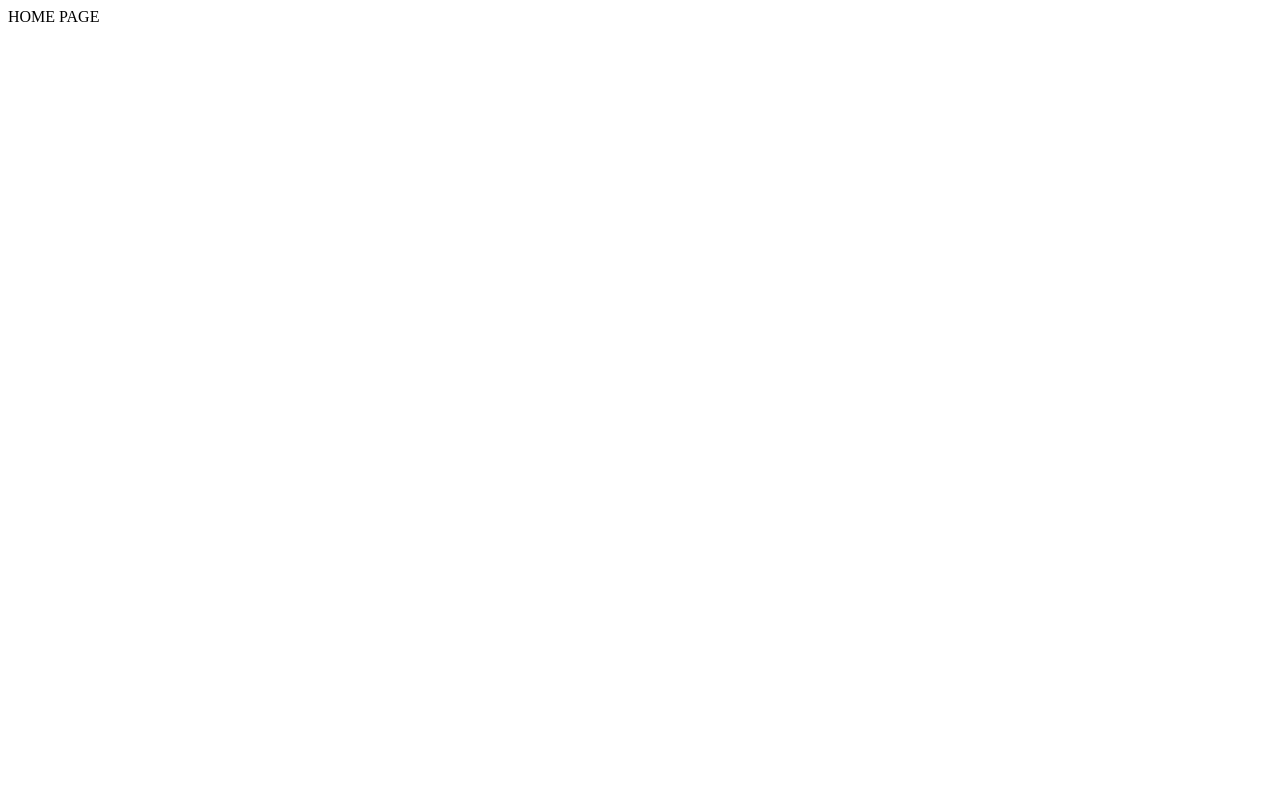
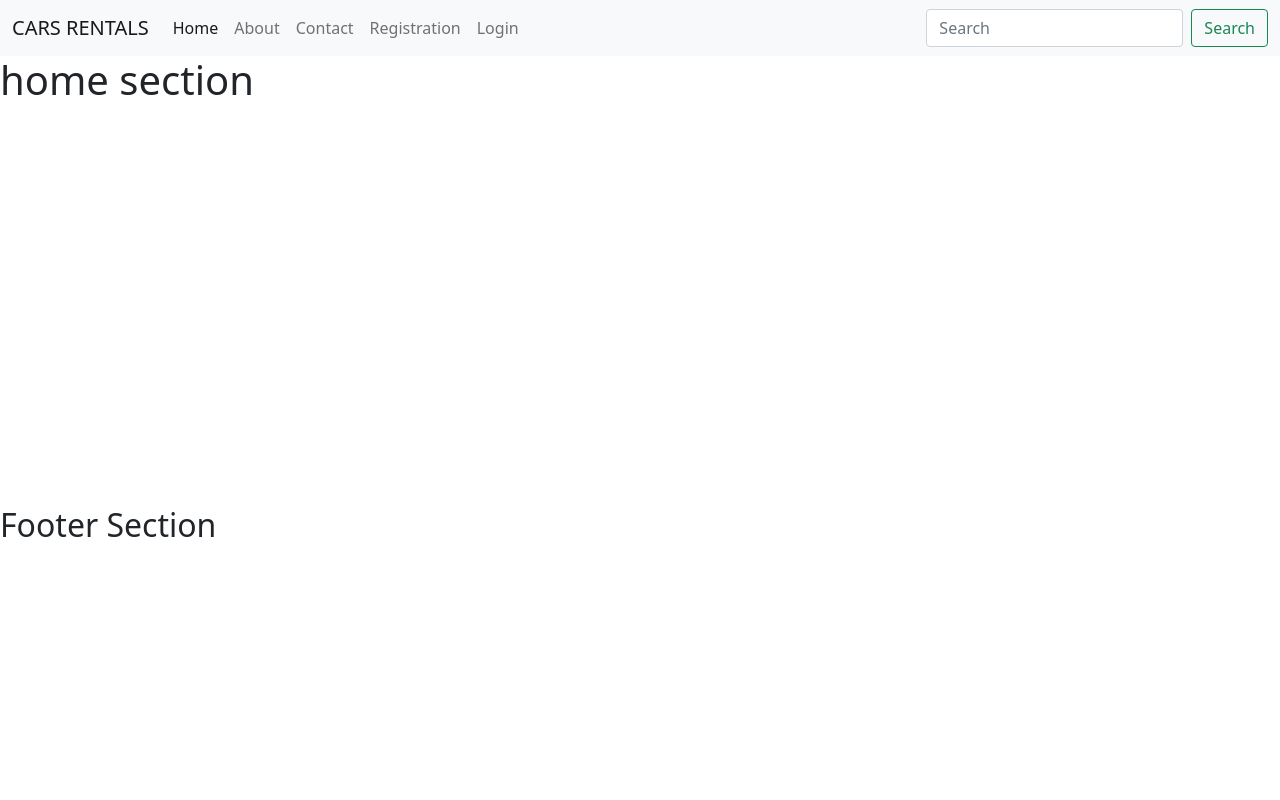
Before and after one commit to harshalthakre123/django_practice, a Django app: page / in a window 1280 px wide. Before the commit the page is almost empty. Run offline with Django 5.2, Linux system fonts and the light colour scheme.

Commit message:
template cutting basics and added files

```diff
--- a/Commands.py
+++ b/Commands.py
@@ -26,7 +26,7 @@
 
 
 
-# for dom in django.
+# for dom in django or to run projects(App).
 
 # Now in settings inside installed Apps register your app.
 # add---->"App name"
--- /dev/null
+++ b/temp_cutting/newproj/newapp/templates/about.html
@@ -0,0 +1 @@
+{% extends "common.html" %}
--- /dev/null
+++ b/temp_cutting/newproj/newapp/templates/common.html
@@ -0,0 +1,80 @@
+<!doctype html>
+<html lang="en">
+  <head>
+    <meta charset="utf-8">
+    <meta name="viewport" content="width=device-width, initial-scale=1">
+
+    <link href="https://cdn.jsdelivr.net/npm/bootstrap@5.0.2/dist/css/bootstrap.min.css" rel="stylesheet" integrity="sha384-EVSTQN3/azprG1Anm3QDgpJLIm9Nao0Yz1ztcQTwFspd3yD65VohhpuuCOmLASjC" crossorigin="anonymous">
+
+    <title>common.html</title>
+  </head>
+  <body>
+    <nav class="navbar navbar-expand-lg navbar-light bg-light">
+        <div class="container-fluid">
+          <a class="navbar-brand" href="#">CARS RENTALS</a>
+          <button class="navbar-toggler" type="button" data-bs-toggle="collapse" data-bs-target="#navbarSupportedContent" aria-controls="navbarSupportedContent" aria-expanded="false" aria-label="Toggle navigation">
+            <span class="navbar-toggler-icon"></span>
+          </button>
+          <div class="collapse navbar-collapse" id="navbarSupportedContent">
+            <ul class="navbar-nav me-auto mb-2 mb-lg-0">
+              <li class="nav-item">
+                <a class="nav-link active" aria-current="page" href="{% url 'home' %}">Home</a>
+              </li>
+              <li class="nav-item">
+                <a class="nav-link" href="{% url 'about' %}">About</a>
+              </li>
+              <li class="nav-item">
+                <a class="nav-link" href="{% url 'contact' %}">Contact</a>
+              </li>
+              <li class="nav-item">
+                <a class="nav-link" href="{% url 'reg' %}">Registration</a>
+              </li>
+              <li class="nav-item">
+                <a class="nav-link" href="{% url 'login' %}">Login</a>
+              </li>
+            </ul>
+            <form class="d-flex">
+              <input class="form-control me-2" type="search" placeholder="Search" aria-label="Search">
+              <button class="btn btn-outline-success" type="submit">Search</button>
+            </form>
+          </div>
+        </div>
+      </nav>
+
+
+      <div style="height: 450px;">
+        <h1>home section</h1>
+      </div>
+
+        <footer>
+            <h2>Footer Section</h2>
+        </footer>
+
+
+
+
+
+
+
+
+
+
+
+
+
+
+
+
+
+    <!-- Optional JavaScript; choose one of the two! -->
+
+    <!-- Option 1: Bootstrap Bundle with Popper -->
+    <script src="https://cdn.jsdelivr.net/npm/bootstrap@5.0.2/dist/js/bootstrap.bundle.min.js" integrity="sha384-MrcW6ZMFYlzcLA8Nl+NtUVF0sA7MsXsP1UyJoMp4YLEuNSfAP+JcXn/tWtIaxVXM" crossorigin="anonymous"></script>
+
+    <!-- Option 2: Separate Popper and Bootstrap JS -->
+    <!--
+    <script src="https://cdn.jsdelivr.net/npm/@popperjs/core@2.9.2/dist/umd/popper.min.js" integrity="sha384-IQsoLXl5PILFhosVNubq5LC7Qb9DXgDA9i+tQ8Zj3iwWAwPtgFTxbJ8NT4GN1R8p" crossorigin="anonymous"></script>
+    <script src="https://cdn.jsdelivr.net/npm/bootstrap@5.0.2/dist/js/bootstrap.min.js" integrity="sha384-cVKIPhGWiC2Al4u+LWgxfKTRIcfu0JTxR+EQDz/bgldoEyl4H0zUF0QKbrJ0EcQF" crossorigin="anonymous"></script>
+    -->
+  </body>
+</html>
--- /dev/null
+++ b/temp_cutting/newproj/newapp/templates/contact.html
@@ -0,0 +1 @@
+{% extends "common.html" %}
--- a/temp_cutting/newproj/newapp/templates/home.html
+++ b/temp_cutting/newproj/newapp/templates/home.html
@@ -1 +1 @@
-HOME PAGE
+{% extends "common.html" %}
--- /dev/null
+++ b/temp_cutting/newproj/newapp/templates/login.html
@@ -0,0 +1 @@
+{% extends "common.html" %}
--- /dev/null
+++ b/temp_cutting/newproj/newapp/templates/reg.html
@@ -0,0 +1 @@
+{% extends "common.html" %}
--- a/temp_cutting/newproj/newapp/views.py
+++ b/temp_cutting/newproj/newapp/views.py
@@ -6,3 +6,15 @@ from django.http import HttpResponse
 def home(request):
     # return HttpResponse("Hello")
     return render(request, "home.html")
+
+def contact(request):
+    return render(request, "contact.html")
+
+def about(request):
+    return render(request, "about.html")
+
+def reg(request):
+    return render(request, "reg.html")
+
+def login(request):
+    return render(request, "login.html")
--- a/temp_cutting/newproj/newproj/urls.py
+++ b/temp_cutting/newproj/newproj/urls.py
@@ -21,4 +21,8 @@ from newapp import views
 urlpatterns = [
     path("admin/", admin.site.urls),
     path("", views.home, name="home"),
+    path("contact/", views.contact, name="contact"),
+    path("about/", views.about, name="about"),
+    path("reg/", views.reg, name="reg"),
+    path("login/", views.login, name="login"),
 ]
```
Also changed, not shown: notes.txt (renamed from redirect_response/notes.txt, +8 -1 lines).
